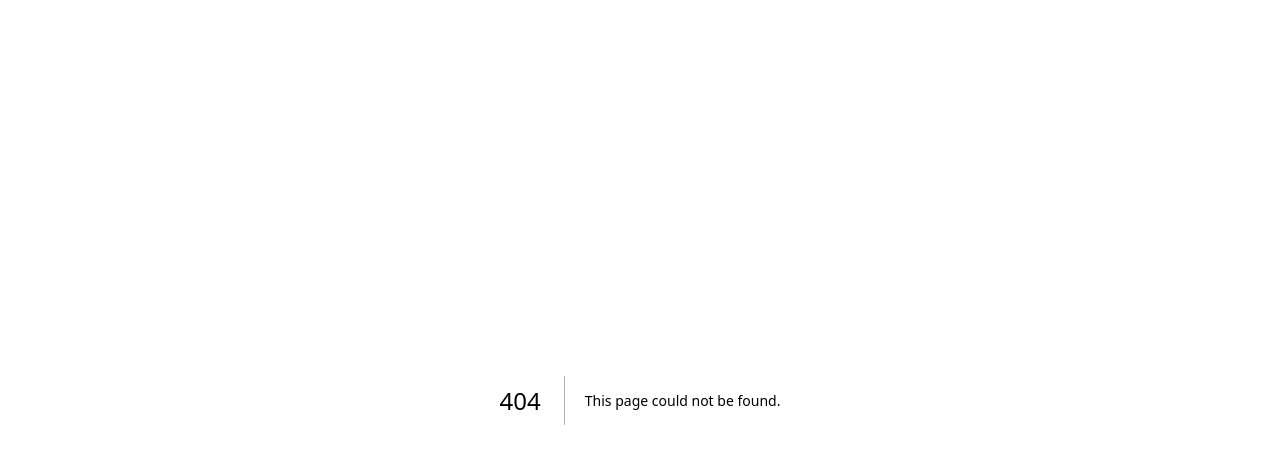
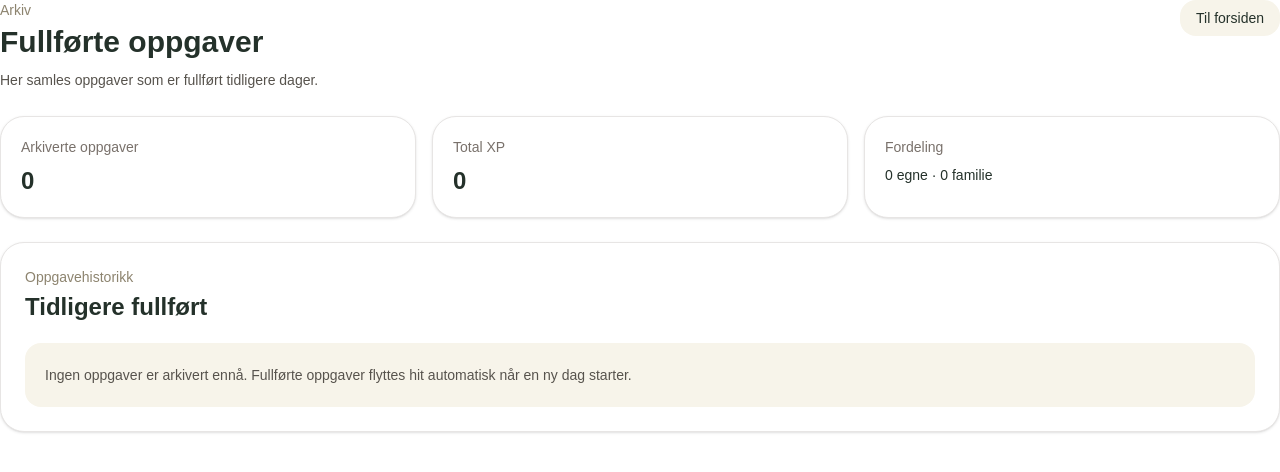
Before and after one commit to knutemiljl-hue/project-legacy, a Next.js app: page /archive in a window 1280 px wide. Before the commit this address had no page. Shown: the top 472 px of the page. Built offline with nearby package versions, Linux system fonts and the light colour scheme.

Commit message:
feat: add task archive page

```diff
--- /dev/null
+++ b/app/archive/page.tsx
@@ -0,0 +1,161 @@
+"use client";
+
+import Link from "next/link";
+import { useEffect, useState } from "react";
+
+const TASK_HISTORY_KEY = "project-legacy-task-history";
+
+type TaskScope = "personal" | "family";
+
+type ArchivedTask = {
+  id: string;
+  taskId: string;
+  title: string;
+  subtitle: string;
+  date?: string;
+  time: string;
+  scope: TaskScope;
+  completedAt: string;
+  xp: number;
+};
+
+function getScopeLabel(scope: TaskScope) {
+  return scope === "family" ? "Familie" : "Egen";
+}
+
+function formatCompletedAt(completedAt: string) {
+  return new Intl.DateTimeFormat("nb-NO", {
+    weekday: "long",
+    day: "numeric",
+    month: "long",
+    year: "numeric",
+    hour: "2-digit",
+    minute: "2-digit",
+  }).format(new Date(completedAt));
+}
+
+export default function ArchivePage() {
+  const [history, setHistory] = useState<ArchivedTask[]>([]);
+
+  useEffect(() => {
+    const storedHistory = window.localStorage.getItem(TASK_HISTORY_KEY);
+    const parsedHistory: ArchivedTask[] = storedHistory
+      ? JSON.parse(storedHistory)
+      : [];
+
+    const sortedHistory = parsedHistory.sort(
+      (a, b) =>
+        new Date(b.completedAt).getTime() - new Date(a.completedAt).getTime()
+    );
+
+    setHistory(sortedHistory);
+  }, []);
+
+  const totalXp = history.reduce((sum, task) => sum + task.xp, 0);
+  const familyTasks = history.filter((task) => task.scope === "family");
+  const personalTasks = history.filter((task) => task.scope === "personal");
+
+  return (
+    <main className="space-y-6">
+      <div className="flex items-start justify-between gap-4">
+        <div>
+          <p className="text-sm font-medium text-[#8D846F]">Arkiv</p>
+
+          <h1 className="mt-1 text-3xl font-semibold text-[#24312A]">
+            Fullførte oppgaver
+          </h1>
+
+          <p className="mt-2 text-sm leading-6 text-stone-600">
+            Her samles oppgaver som er fullført tidligere dager.
+          </p>
+        </div>
+
+        <Link
+          href="/"
+          className="rounded-2xl bg-[#F7F4EA] px-4 py-2 text-sm font-medium text-[#24312A] transition hover:brightness-95"
+        >
+          Til forsiden
+        </Link>
+      </div>
+
+      <section className="grid grid-cols-1 gap-4 md:grid-cols-3">
+        <div className="rounded-3xl border border-stone-200 bg-white p-5 shadow-sm">
+          <p className="text-sm text-stone-500">Arkiverte oppgaver</p>
+          <p className="mt-2 text-2xl font-semibold text-[#24312A]">
+            {history.length}
+          </p>
+        </div>
+
+        <div className="rounded-3xl border border-stone-200 bg-white p-5 shadow-sm">
+          <p className="text-sm text-stone-500">Total XP</p>
+          <p className="mt-2 text-2xl font-semibold text-[#24312A]">
+            {totalXp}
+          </p>
+        </div>
+
+        <div className="rounded-3xl border border-stone-200 bg-white p-5 shadow-sm">
+          <p className="text-sm text-stone-500">Fordeling</p>
+          <p className="mt-2 text-sm font-medium text-[#24312A]">
+            {personalTasks.length} egne · {familyTasks.length} familie
+          </p>
+        </div>
+      </section>
+
+      <section className="rounded-3xl border border-stone-200 bg-white p-6 shadow-sm">
+        <div className="mb-5 flex items-center justify-between">
+          <div>
+            <p className="text-sm font-medium text-[#8D846F]">
+              Oppgavehistorikk
+            </p>
+
+            <h2 className="mt-1 text-2xl font-semibold text-[#24312A]">
+              Tidligere fullført
+            </h2>
+          </div>
+        </div>
+
+        {history.length === 0 ? (
+          <div className="rounded-2xl bg-[#F7F4EA] p-5">
+            <p className="text-sm leading-6 text-stone-600">
+              Ingen oppgaver er arkivert ennå. Fullførte oppgaver flyttes hit
+              automatisk når en ny dag starter.
+            </p>
+          </div>
+        ) : (
+          <div className="space-y-3">
+            {history.map((task) => (
+              <div
+                key={task.id}
+                className="flex items-center justify-between rounded-2xl bg-[#F7F4EA] p-4"
+              >
+                <div>
+                  <div className="flex items-center gap-2">
+                    <span className="grid h-5 w-5 place-items-center rounded-full bg-[#8EB069] text-xs text-white">
+                      ✓
+                    </span>
+
+                    <p className="font-medium text-[#24312A]">{task.title}</p>
+
+                    <span className="rounded-full bg-[#EEF5E8] px-2 py-1 text-xs font-semibold text-[#6F8F54]">
+                      +{task.xp} XP
+                    </span>
+                  </div>
+
+                  <p className="mt-1 text-sm text-stone-500">
+                    {task.subtitle}
+                  </p>
+
+                  <p className="mt-1 text-xs text-stone-400">
+                    {getScopeLabel(task.scope)} · {formatCompletedAt(task.completedAt)}
+                  </p>
+                </div>
+
+                <p className="text-sm text-stone-500">{task.time}</p>
+              </div>
+            ))}
+          </div>
+        )}
+      </section>
+    </main>
+  );
+}
--- a/components/dashboard/DailyTasks.tsx
+++ b/components/dashboard/DailyTasks.tsx
@@ -1,5 +1,6 @@
 "use client";
 
+import Link from "next/link";
 import { useEffect, useState } from "react";
 import { dailyTasks } from "@/data/dashboard";
 
@@ -243,7 +244,7 @@ function CompletedTasks({
       {tasks.length === 0 ? (
         <p className="text-sm leading-6 text-stone-600">
           Når dere huker av oppgaver, samles de her i dag. I morgen flyttes de
-          automatisk til historikken.
+          automatisk til arkivet.
         </p>
       ) : (
         <div className="space-y-2">
@@ -294,30 +295,31 @@ function TaskHistorySummary({ history }: { history: ArchivedTask[] }) {
   const totalXp = history.reduce((sum, task) => sum + task.xp, 0);
 
   return (
-    <div className="rounded-3xl border border-stone-200 bg-[#F7F4EA] p-5">
-      <div className="flex items-center justify-between gap-4">
+    <Link
+      href="/archive"
+      className="flex items-center justify-between gap-4 rounded-3xl border border-stone-200 bg-[#F7F4EA] px-5 py-4 transition hover:brightness-95"
+    >
       <div>
         <p className="text-sm font-semibold uppercase tracking-wide text-[#8D846F]">
-            Historikk
+          Arkiv
         </p>
 
-          <h3 className="mt-1 text-xl font-semibold text-[#24312A]">
+        <p className="mt-1 text-sm text-stone-600">
           {history.length === 0
             ? "Ingen arkiverte oppgaver ennå"
-              : `${history.length} oppgaver arkivert`}
-          </h3>
-
-          <p className="mt-1 text-sm text-stone-600">
-            Fullførte oppgaver fra tidligere dager flyttes hit automatisk.
+            : `${history.length} arkiverte oppgaver`}
         </p>
       </div>
 
-        <div className="rounded-2xl bg-white px-4 py-3 text-right">
-          <p className="text-xs text-stone-500">Total XP</p>
-          <p className="text-lg font-semibold text-[#24312A]">{totalXp}</p>
+      <div className="flex items-center gap-3">
+        <div className="rounded-2xl bg-white px-4 py-2 text-right">
+          <p className="text-xs text-stone-500">XP</p>
+          <p className="text-sm font-semibold text-[#24312A]">{totalXp}</p>
         </div>
+
+        <p className="text-sm font-medium text-[#24312A]">Åpne →</p>
       </div>
-    </div>
+    </Link>
   );
 }
 
```
Lines whose indentation alone changed are shown as unchanged.
